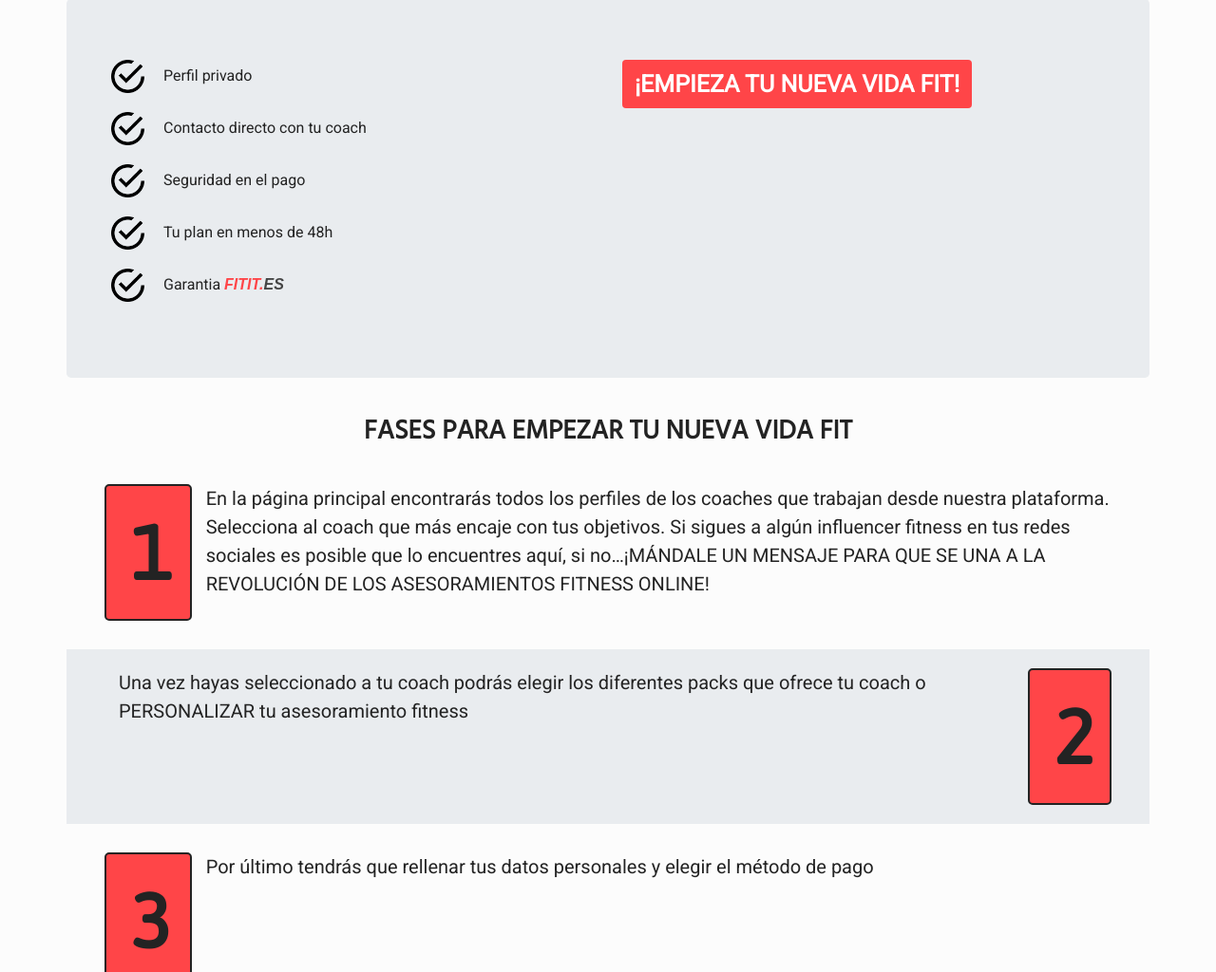
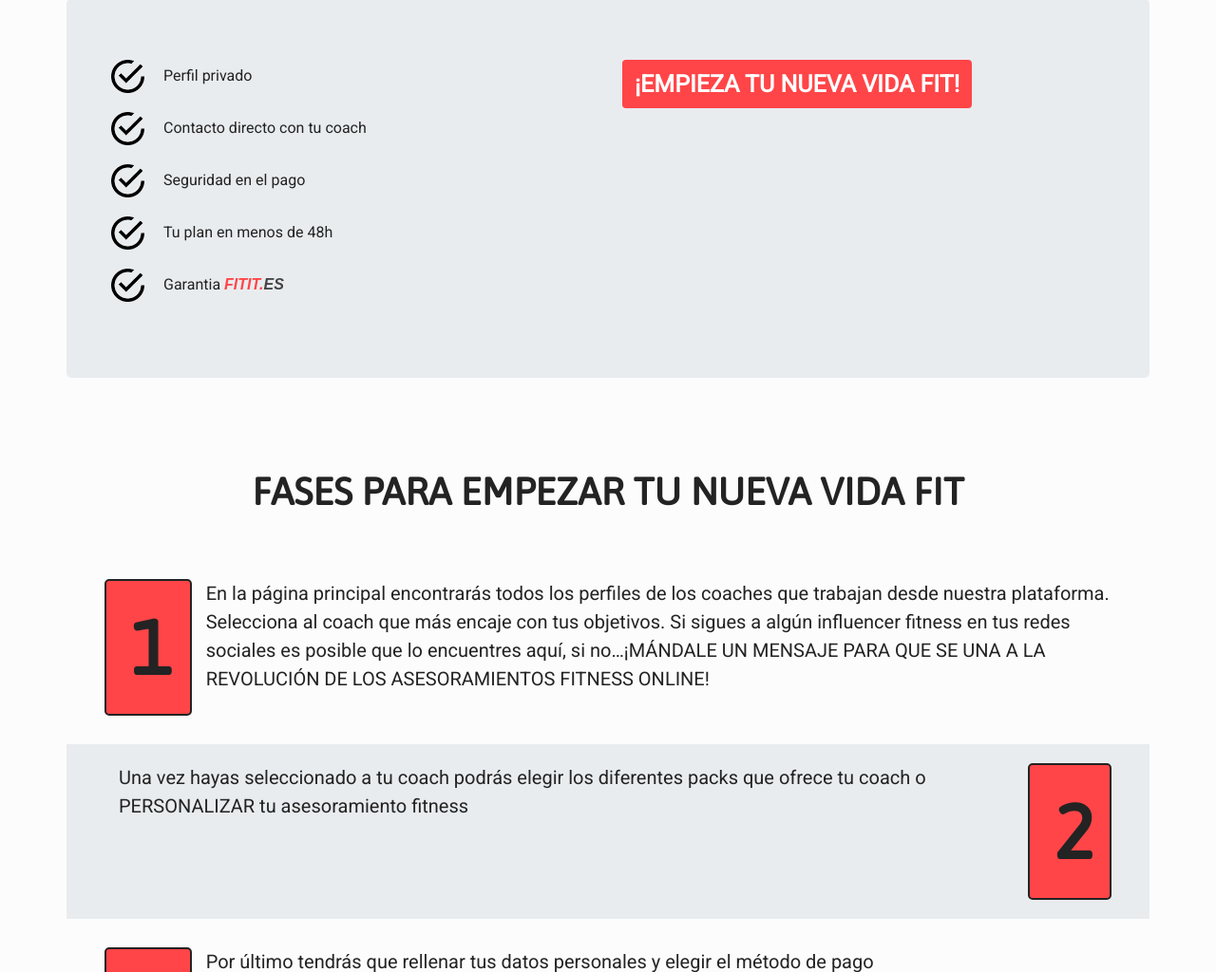
Before and after one commit to misterbarbas/work_space_fitit, a CodeIgniter app: page /fitit_v2/queesfitit in a window 1280 px wide. Shown: the part 640-1664 px from the top of the page at 95% size. Run offline with CodeIgniter, Linux system fonts and the light colour scheme; some libraries are stand-ins or nearby versions.

Commit message:
que es fitit actualizacion

```diff
--- a/application/views/infoFitit/queesfitit.php
+++ b/application/views/infoFitit/queesfitit.php
@@ -130,10 +130,10 @@
       <a href="/fitit_v2/#contenido"><button type="submit" class="btn bold" style="font-size: 25px;">¡EMPIEZA TU NUEVA VIDA FIT!</button></a>
     </div>
   </div>
-
+  <br>
   <div class="size">
-      <h3 class="text-center margin_top bold">FASES PARA EMPEZAR TU NUEVA VIDA FIT</h3>
-      <br>
+      <h1 class="text-center margin_top bold" style="color: #232323">FASES PARA EMPEZAR TU NUEVA VIDA FIT</h1>
+      <br><br>
       <div class="row" style="padding: 0px 0px 0px 40px;">
         <div class="col-sm-1 number bold">
           1
```
